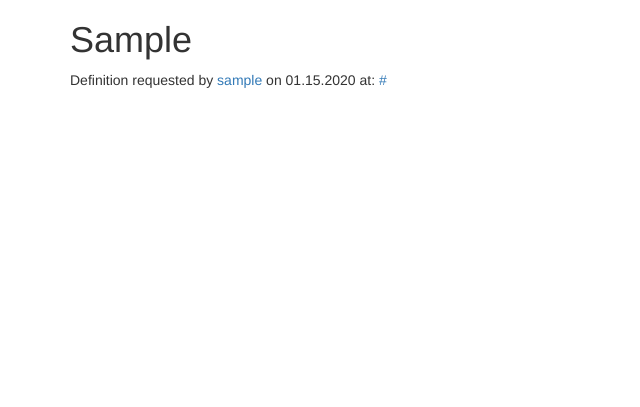
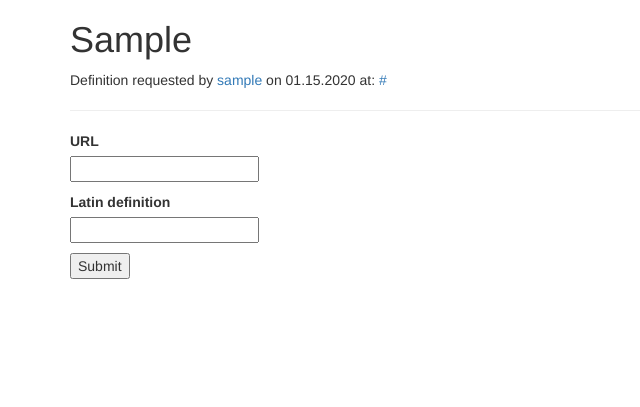
Before and after one commit to diyclassics/quomodo-dicitur, a Flask app: a page that uses app/templates/entry.html in a window 1280 px wide. Shown: the part 393-800 px from the top of the page, without its empty margins (0-640 px from the left). Run offline with Flask 2, Linux system fonts and the light colour scheme; a user stored in the database is signed in; tables that the repository leaves empty hold one stand-in row (values such as "Sample post"); some libraries are stand-ins or nearby versions.

Commit message:
Update definitions model, template, etc.

```diff
--- a/app/forms.py
+++ b/app/forms.py
@@ -51,3 +51,11 @@ class EntryForm(FlaskForm):
     url = StringField('URL', validators=[
         DataRequired(), Length(min=1, max=140)])
     submit = SubmitField('Submit')
+
+
+class DefinitionForm(FlaskForm):
+    latin_word = StringField('Latin definition', validators=[
+        DataRequired(), Length(min=1, max=140)])
+    url = StringField('URL', validators=[
+        DataRequired(), Length(min=1, max=140)])
+    submit = SubmitField('Submit')
--- a/app/routes.py
+++ b/app/routes.py
@@ -1,6 +1,6 @@
 from app import app, db
-from app.forms import LoginForm, RegistrationForm, EditProfileForm, EntryForm
-from app.models import User, Entry
+from app.forms import LoginForm, RegistrationForm, EditProfileForm, EntryForm, DefinitionForm
+from app.models import User, Entry, Definitions
 
 from flask import render_template, flash, redirect, url_for, request
 from flask_login import current_user, login_user, logout_user, login_required
@@ -104,12 +104,35 @@ def explore():
     return render_template('explore.html', title='Explore', entries=entries)
 
 
-@app.route('/entry/<english_word>')
+@app.route('/entry/<english_word>', methods=['GET', 'POST'])
 @login_required
 def entry(english_word):
     user = current_user
     entry = Entry.query.filter_by(english_word=english_word).first()
-    return render_template('entry.html', user=user, entry=entry)
+
+    form = DefinitionForm()
+    if form.validate_on_submit():
+        id = get_tweet_id(form.url.data)
+        screenname = get_tweet_screenname(id)
+        text = get_tweet_text(id)
+        date = get_tweet_date(id)
+
+        # Add body
+        definition = Definitions(url=form.url.data,
+                        latin_word=form.latin_word.data,
+                        tweet_id=id,
+                        username=screenname,
+                        body=text,
+                        tweet_date=date,
+                        entry=entry)
+
+        db.session.add(entry)
+        db.session.commit()
+        flash('Your defintion has been added!')
+        return redirect(url_for('entry'))
+
+    entry = Entry.query.filter_by(english_word=english_word).first()
+    return render_template('entry.html', form=form, user=user, entry=entry)
 
 
 @app.before_request
--- a/app/templates/entry.html
+++ b/app/templates/entry.html
@@ -10,4 +10,26 @@
     <hr>
 <h1>{{ entry.english_word }}</h1>
 <p>Definition requested by <a href="http://www.twitter.com/{{ entry.username }}">{{ entry.username }}</a> on {{ entry.tweet_date.strftime('%m.%d.%Y') }} at: <a href="{{ entry.url }}" target="_blank">{{ entry.url }}</a></p>
+
+<hr>
+
+<form action="" method="post">
+    {{ form.hidden_tag() }}
+    <p>
+        {{ form.url.label }}<br>
+        {{ form.url(cols=32, rows=4) }}<br>
+        {% for error in form.url.errors %}
+        <span style="color: red;">[{{ error }}]</span>
+        {% endfor %}
+    </p>
+    <p>
+        {{ form.latin_word.label }}<br>
+        {{ form.latin_word(cols=32, rows=4) }}<br>
+        {% for error in form.latin_word.errors %}
+        <span style="color: red;">[{{ error }}]</span>
+        {% endfor %}
+    </p>
+    <p>{{ form.submit() }}</p>
+</form>
+
 {% endblock %}
```
Also changed, not shown: app.db.
